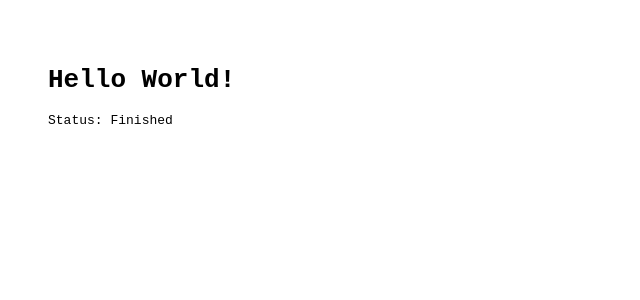
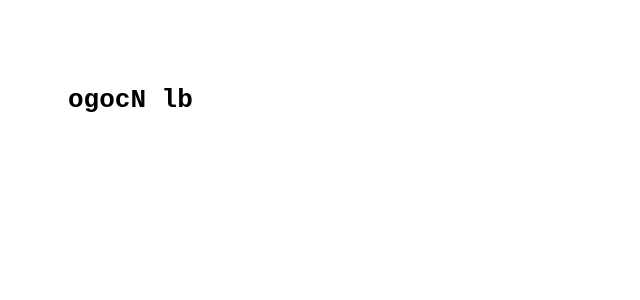
Before and after one commit to md-zeon/text-scramble, a React (Vite) app: page / in a window 1280 px wide. Shown: the top 300 px of the page, without its empty margins (0-640 px from the left). Built offline with nearby package versions, Linux system fonts and the light colour scheme.

Commit message:
feat: add hover trigger support

```diff
--- a/src/App.tsx
+++ b/src/App.tsx
@@ -1,30 +1,16 @@
-import { useScramble } from "./hooks/useScramble";
-import { resolveCharacterSet } from "./utils/presets";
+import { TextScramble } from "./components/TextScramble";
 
 export default function App() {
-  const { text, isPlaying } = useScramble({
-    from: "",
-    to: "Hello World!",
-    duration: 1,
-    speed: 0.05,
-    trigger: "mount",
-    delay: 100,
-    characterSet: resolveCharacterSet("letters"),
-    preserveSpaces: true,
-    preserveNumbers: true,
-    preservePunctuation: true,
-  });
-
   return (
     <main
       style={{
-        padding: 40,
+        padding: 60,
         fontFamily: "monospace",
       }}
     >
-      <h1>{text}</h1>
-
-      <p>Status: {isPlaying ? "Playing" : "Finished"}</p>
+      <TextScramble as="h1" trigger="hover" duration={1} speed={0.05}>
+        Hover Me
+      </TextScramble>
     </main>
   );
 }
--- a/src/components/TextScramble.tsx
+++ b/src/components/TextScramble.tsx
@@ -0,0 +1,59 @@
+"use client";
+
+import type { JSX } from "react";
+import { motion } from "motion/react";
+
+import { useScramble } from "../hooks/useScramble";
+import { resolveCharacterSet } from "../utils/presets";
+import type { TextScrambleProps } from "../types";
+
+export function TextScramble({
+  children,
+  as: Component = "span",
+  className,
+  duration = 0.8,
+  speed = 0.04,
+  delay = 0,
+  trigger = "mount",
+  characterSet = "letters",
+  preserveSpaces = true,
+  preserveNumbers = false,
+  preservePunctuation = true,
+  ...motionProps
+}: TextScrambleProps) {
+  const MotionComponent = motion.create(
+    Component as keyof JSX.IntrinsicElements,
+  );
+
+  // Temporary: only support plain string children.
+  const text = typeof children === "string" ? children : String(children ?? "");
+
+  const { text: scrambledText, restart } = useScramble({
+    from: "",
+    to: text,
+    duration,
+    speed,
+    delay,
+    trigger: trigger,
+    characterSet: resolveCharacterSet(characterSet),
+    preserveSpaces,
+    preserveNumbers,
+    preservePunctuation,
+  });
+
+  const handleMouseEnter = () => {
+    if (trigger === "hover") {
+      restart();
+    }
+  };
+
+  return (
+    <MotionComponent
+      className={className}
+      onMouseEnter={handleMouseEnter}
+      {...motionProps}
+    >
+      {scrambledText}
+    </MotionComponent>
+  );
+}
--- a/src/hooks/useScramble.ts
+++ b/src/hooks/useScramble.ts
@@ -1,18 +1,14 @@
-import { useEffect, useMemo, useState } from "react";
+import { useCallback, useEffect, useMemo, useRef, useState } from "react";
 
 import { generateFrames } from "../core/scramble";
 import type { UseScrambleOptions, UseScrambleReturn } from "../types";
 
 export function useScramble({
-  trigger,
-  delay,
-  speed,
+  trigger = "mount",
+  delay = 0,
+  speed = 0.04,
   ...options
 }: UseScrambleOptions): UseScrambleReturn {
-  // Reserved for future steps.
-  void trigger;
-  void delay;
-
   const frames = useMemo(
     () =>
       generateFrames({
@@ -22,8 +18,8 @@ export function useScramble({
     [
       options.from,
       options.to,
+      options.duration,
       options.characterSet,
-      options.duration,
       options.preserveNumbers,
       options.preservePunctuation,
       options.preserveSpaces,
@@ -32,33 +28,72 @@ export function useScramble({
   );
 
   const [frameIndex, setFrameIndex] = useState(0);
+  const [isPlaying, setIsPlaying] = useState(trigger === "mount");
+
+  const timeoutRef = useRef<number | null>(null);
 
   const text = frames[frameIndex] ?? options.to;
 
+  const clear = () => {
+    if (timeoutRef.current !== null) {
+      clearTimeout(timeoutRef.current);
+      timeoutRef.current = null;
+    }
+  };
+
   useEffect(() => {
-    // Stop once we've reached the final frame.
+    clear();
+
+    if (!isPlaying) return;
+
     if (frameIndex >= frames.length - 1) {
+      setIsPlaying(false);
       return;
     }
 
-    const timeout = window.setTimeout(() => {
-      setFrameIndex((current) => current + 1);
-    }, speed * 1000);
+    timeoutRef.current = window.setTimeout(
+      () => {
+        setFrameIndex((prev) => prev + 1);
+      },
+      frameIndex === 0 ? delay : speed * 1000,
+    );
 
-    return () => clearTimeout(timeout);
-  }, [frameIndex, frames.length, speed]);
+    return clear;
+  }, [delay, frameIndex, frames.length, isPlaying, speed]);
+
+  useEffect(() => {
+    return clear;
+  }, []);
+
+  const play = useCallback(() => {
+    if (isPlaying) return;
+
+    setIsPlaying(true);
+  }, [isPlaying]);
+
+  const pause = useCallback(() => {
+    clear();
+    setIsPlaying(false);
+  }, []);
+
+  const stop = useCallback(() => {
+    clear();
+    setIsPlaying(false);
+    setFrameIndex(0);
+  }, []);
+
+  const restart = useCallback(() => {
+    clear();
+    setFrameIndex(0);
+    setIsPlaying(true);
+  }, []);
 
   return {
     text,
-
-    isPlaying: frameIndex < frames.length - 1,
-
-    play() {},
-
-    pause() {},
-
-    stop() {},
-
-    restart() {},
+    isPlaying,
+    play,
+    pause,
+    stop,
+    restart,
   };
 }
--- a/src/index.ts
+++ b/src/index.ts
@@ -0,0 +1,4 @@
+export * from "./components/TextScramble";
+export * from "./hooks/useScramble";
+export * from "./utils/presets";
+export * from "./types";
--- a/src/types/index.ts
+++ b/src/types/index.ts
@@ -60,7 +60,7 @@ export interface TextScrambleProps extends MotionProps {
    * Animation mode.
    * @default "mount"
    */
-  mode?: TextScrambleMode;
+  trigger?: TextScrambleMode;
 
   /**
    * Start with scrambled text instead of the original.
@@ -69,7 +69,7 @@ export interface TextScrambleProps extends MotionProps {
 
   /**
    * Reverse animation on mouse leave.
-   * Only valid when mode="hover".
+   * Only valid when trigger="hover".
    */
   yoyo?: boolean;
 
```
